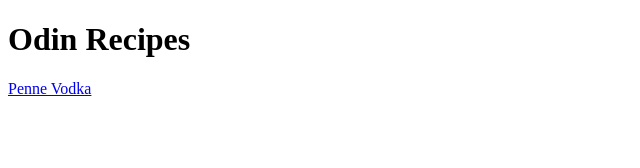
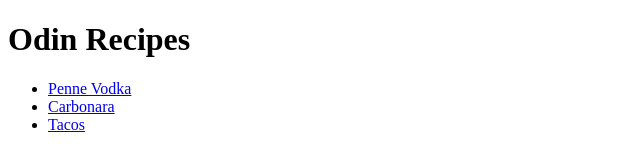
Before and after one commit to Luddejhh/Recipes, a plain HTML site: page index.html in a window 1280 px wide. Shown: the whole page, without its empty margins (0-640 px from the left). Drawn offline with Linux system fonts and the light colour scheme.

Commit message:
add carbonara, Tacos

```diff
--- a/index.html
+++ b/index.html
@@ -7,7 +7,11 @@
 </head>
 <body>
   <h1>Odin Recipes</h1>
-  <a href="recipes/penne-vodka.html">Penne Vodka</a>
+   <ul>
+    <li><a href="recipes/penne-vodka.html">Penne Vodka</a></li>
+    <li><a href="recipes/carbonara.html">Carbonara</a></li>
+    <li><a href="recipes/carbonara.html">Tacos</a></li>
+   </ul>
 
 </body>
 </html>
```
Also changed, not shown: recipes/carbonara.html (added).
